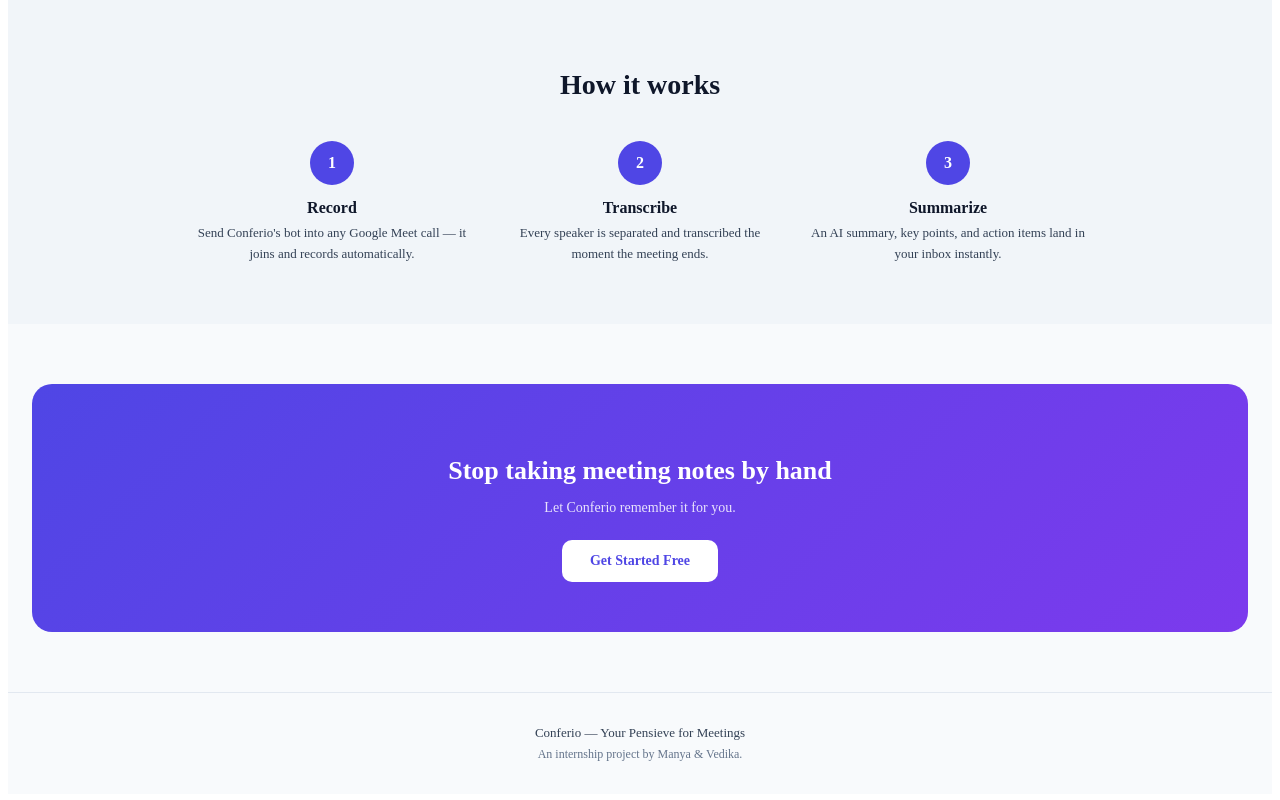
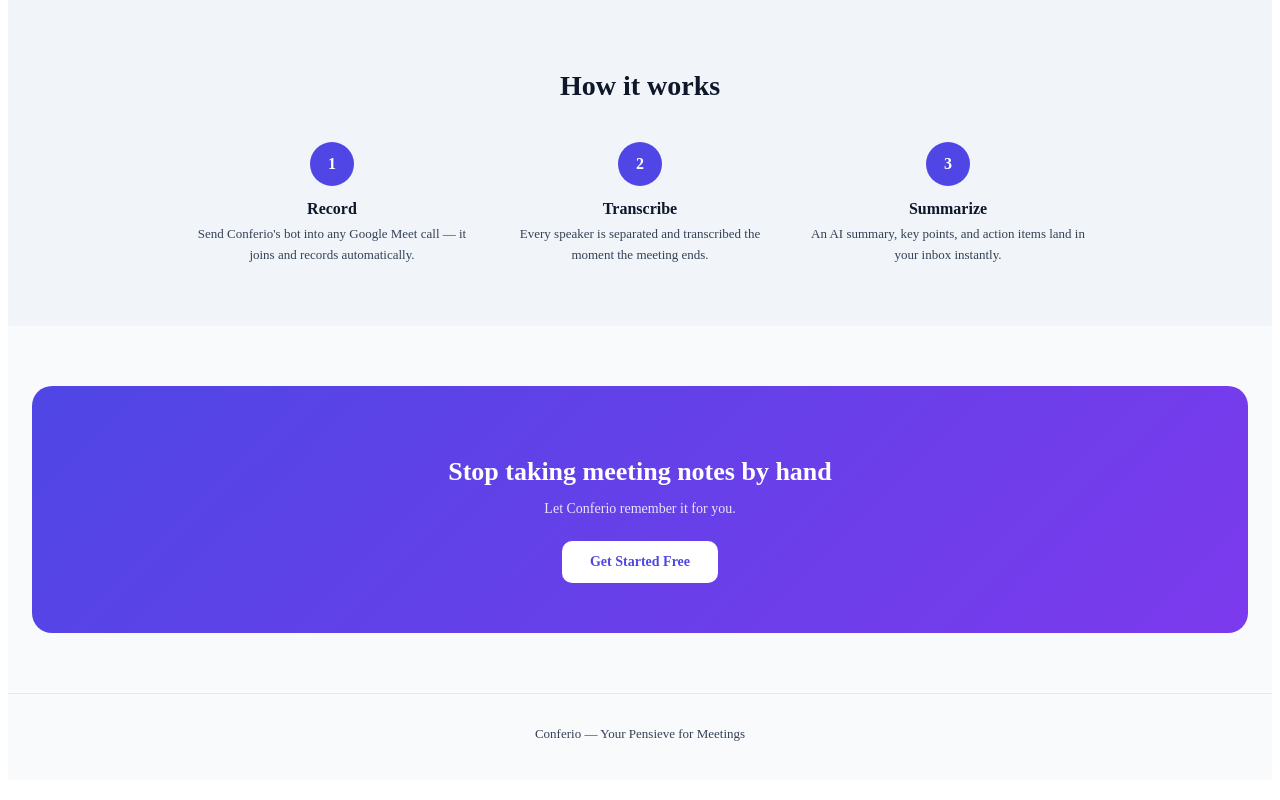
Before and after one commit to TechieManya/ai-meeting-assistant, a React app in the folder frontend/: page / in a window 1280 px wide. Shown: the part 1583-2383 px from the top of the page. Built offline with nearby package versions, Linux system fonts and the light colour scheme; the HTML template or start-up script is replaced by a standard one.

Commit message:
inor changes

```diff
--- a/frontend/src/pages/Home.jsx
+++ b/frontend/src/pages/Home.jsx
@@ -226,9 +226,7 @@ function Footer() {
       <div style={{ fontSize: "13px", color: theme.textSecondary, marginBottom: "6px" }}>
         Conferio — Your Pensieve for Meetings
       </div>
-      <div style={{ fontSize: "12px", color: theme.textMuted }}>
-        An internship project by Manya &amp; Vedika.
-      </div>
+
     </footer>
   );
 }
```
Also changed, not shown: frontend/src/assets/dashboard-preview.png.
